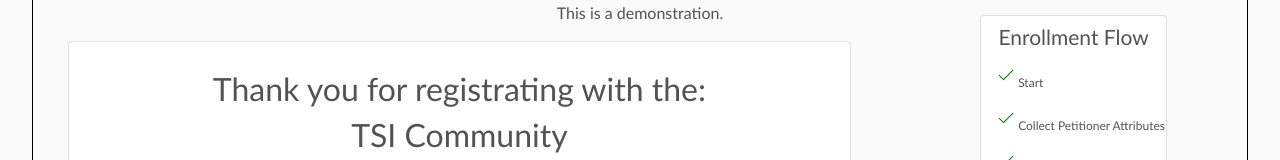
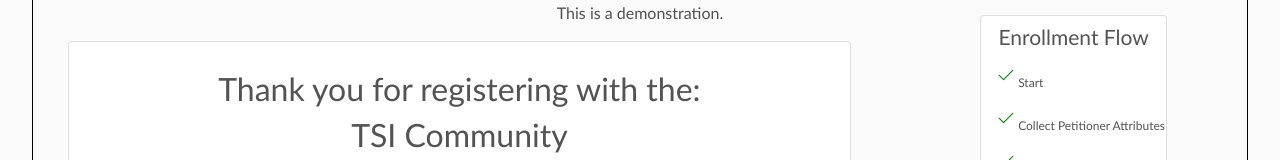
Before and after one commit to patricksouth/tsi-landing-pages, a plain HTML site: page received_awaiting_approval.html in a window 1280 px wide. Shown: the part 161-321 px from the top of the page. Drawn offline with nearby package versions, Linux system fonts and the light colour scheme.

Commit message:
spelling

```diff
--- a/received_awaiting_approval.html
+++ b/received_awaiting_approval.html
@@ -42,7 +42,7 @@ div.skincilogonlogo a img{height:70px}.footer{border:1px solid #c0c2c5;backgroun
   <div class="card col-sm-20 offset-sm-1">
     <div class="card-body px-5">
       <div class="card-text my-2">
-        <h2 style="text-align: center;">Thank you for registrating with the: </h2>
+        <h2 style="text-align: center;">Thank you for registering with the: </h2>
         <h2 style="text-align: center;">TSI Community</h2>
 
         <p style="text-align: center;">Your registration has been sent to a Community Manager for review. </p>
```
